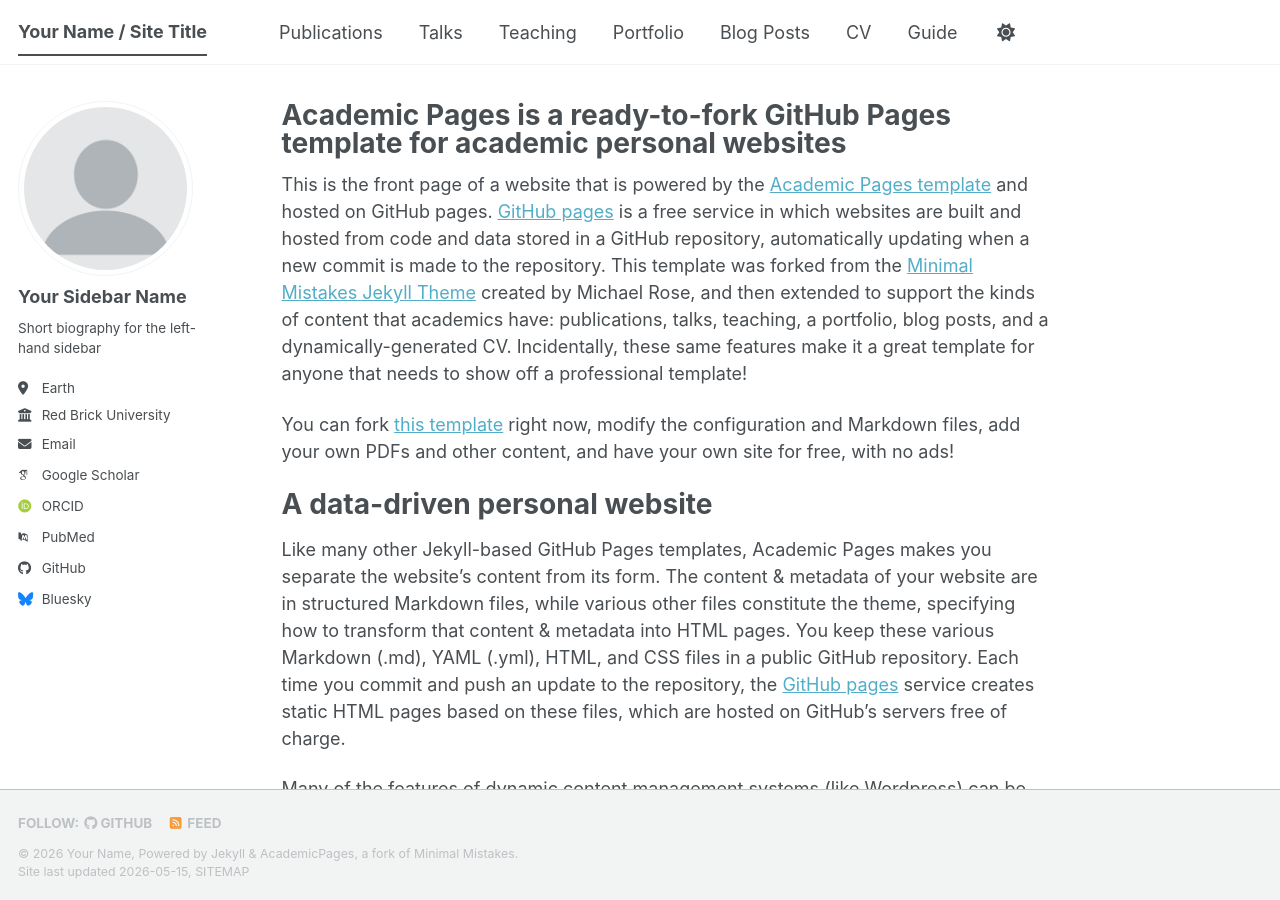
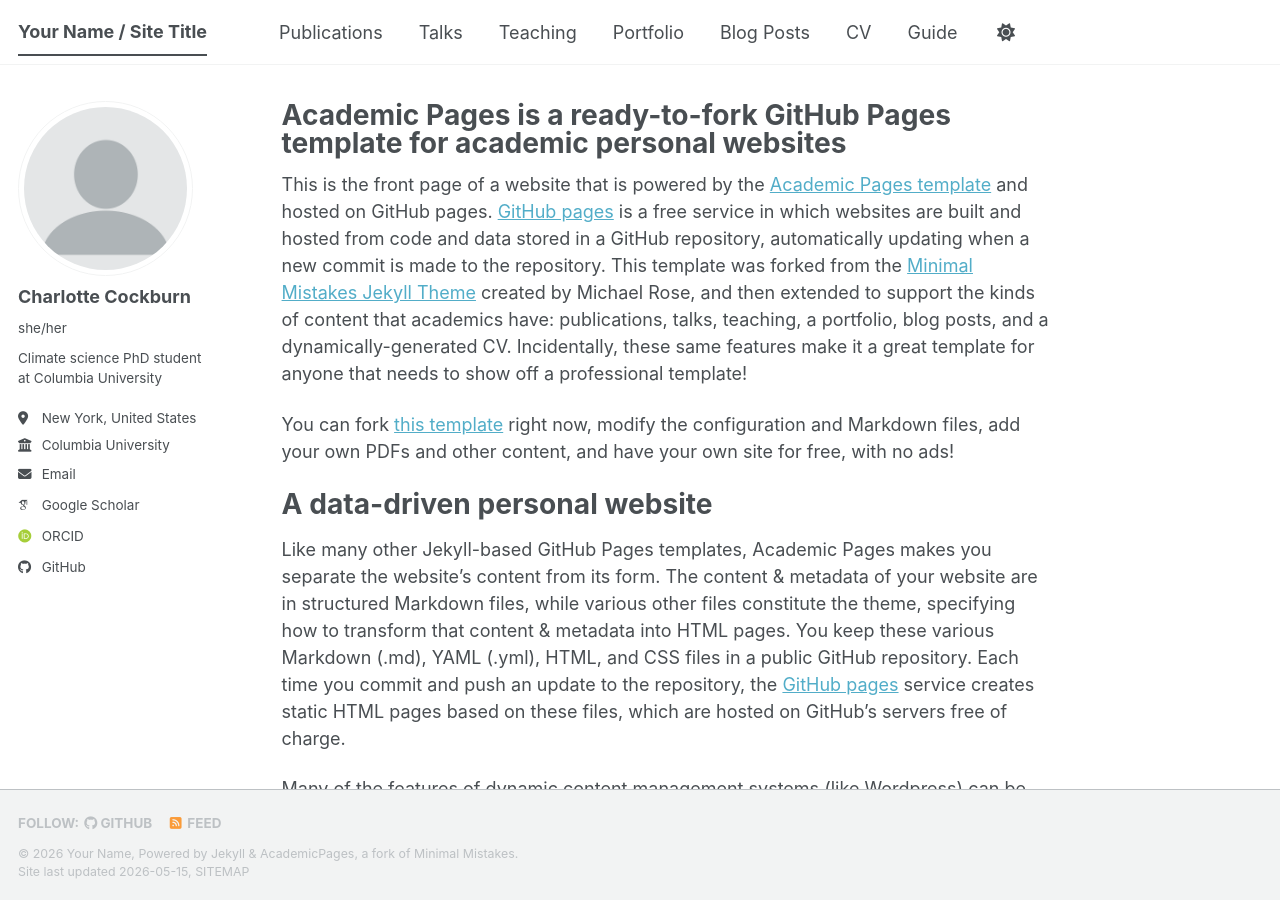
Before and after one commit to charlottecockburn/charlottecockburn.github.io, a Jekyll site: the page built from _pages/about.md, in a window 1280 px wide and 900 px high. Built offline with Jekyll 4.4.1, drawn with Linux system fonts in a browser that asks for light colours; some web fonts are replaced; a script bundle is joined from its source files by our own code; library files that are not in the unit come from our copies.

Commit message:
Modify author details and social media links
Updated author information and social media links in the config file.

```diff
--- a/_config.yml
+++ b/_config.yml
@@ -24,24 +24,24 @@
 author:
   # Biographic information
   avatar           : "profile.png"
-  name             : "Your Sidebar Name"
-  pronouns         : # example: "she/her"
-  bio              : "Short biography for the left-hand sidebar"
-  location         : "Earth"
-  employer         : "Red Brick University"
-  uri              : # URL
-  email            : "none@example.org"
+  name             : "Charlotte Cockburn"
+  pronouns         :  "she/her"
+  bio              : "Climate science PhD student at Columbia University"
+  location         : "New York, United States"
+  employer         : "Columbia University"
+#  uri              : # URL
+  email            : "charlotte.cockburn@columbia.edu"
 
   # Academic websites
   academia         : # URL
   arxiv            : # URL - Update with the correct link to your profile
-  googlescholar    : "https://scholar.google.com/citations?user=PS_CX0AAAAAJ"
+  googlescholar    : "https://scholar.google.com/citations?user=XPDrHKYAAAAJ&hl=en&oi=ao"
   inspire-hep      : # URL
   impactstory      : # URL
-  orcid            : "https://orcid.org/yourorcidurl"
+  orcid            : "https://orcid.org/0000-0001-8608-0192"
   semantic         : # URL
   ssrn             : # URL
-  pubmed           : "https://www.ncbi.nlm.nih.gov/pubmed/?term=john+snow"
+  pubmed           : # URL
   researchgate     : # URL
   scopus           : # URL
   zotero           : # URL
@@ -57,7 +57,7 @@
 
   # Social media
   artstation       : # Username
-  bluesky          : "bsky.app" # Replace this with you Bluesky username
+  bluesky          : # "bsky.app" # Replace this with you Bluesky username
   facebook         : # Username
   flickr           : # Username
   foursquare       : # Username
```
